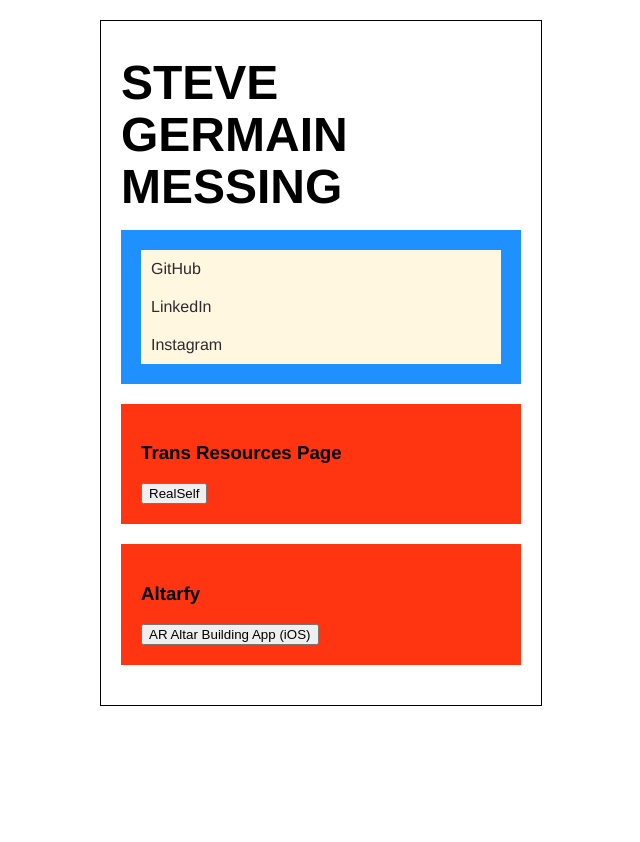
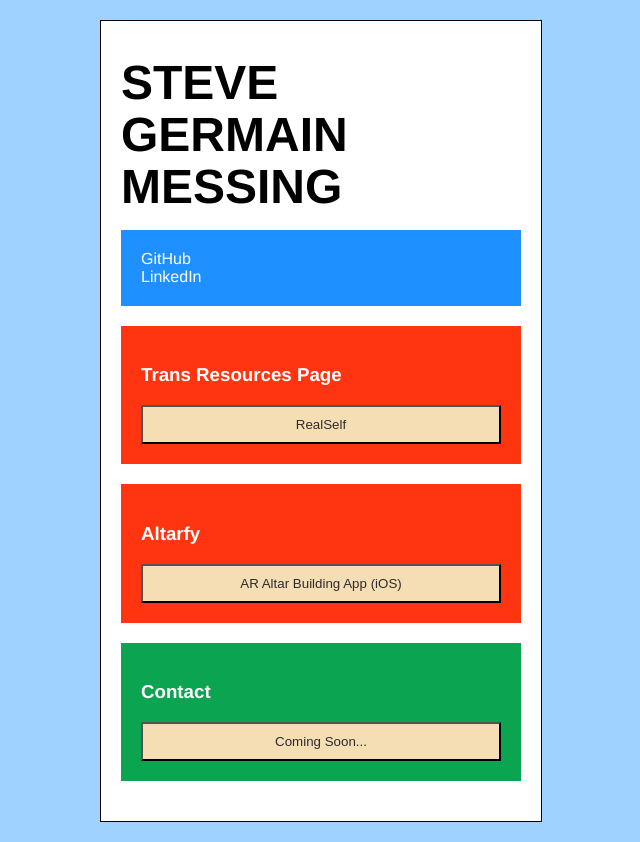
Before and after one commit to steve-messing/steve-messing.github.io, a React (Create React App) app: page / in a window 1280 px wide. Shown: the whole page, without its empty margins (319-959 px from the left). Before the commit the page ends 800 px from the top, so only its background shows below. Built offline with nearby package versions, Linux system fonts and the light colour scheme.

Commit message:
gorgeous colors

```diff
--- a/src/App.js
+++ b/src/App.js
@@ -2,11 +2,11 @@ import React from "react";
 // import Hamburger from "./components/hamburger";
 // import Nav from "./components/nav";
 // import Logo from "./components/logo";
+// import Pdf from "./components/pdf";
+// import resume from "./assets/resume.pdf";
+// import cv from "./assets/cv.pdf";
 import Name from "./components/name";
 import Css from "../src/css/style.css";
-import Pdf from "./components/pdf";
-import resume from "./assets/resume.pdf";
-import cv from "./assets/cv.pdf";
 
 function App() {
   return (
@@ -19,11 +19,8 @@ function App() {
               <a href="https://github.com/steve-messing">
                 <li>GitHub</li>
               </a>
-              <a href="https://github.com/steve-messing">
+              <a href="https://www.linkedin.com/in/steve-messing-a3b40264/">
                 <li>LinkedIn</li>
-              </a>
-              <a href="https://github.com/steve-messing">
-                <li>Instagram</li>
               </a>
             </ul>
           </div>
@@ -45,6 +42,15 @@ function App() {
                 AR Altar Building App (iOS)
             </button>
           </div>
+
+          <div class="green box">
+            <h3>
+                Contact
+            </h3>
+            <button href="/">
+                Coming Soon...
+            </button>
+          </div>
         </div>
       </div>
     </>
--- a/src/css/style.css
+++ b/src/css/style.css
@@ -1,17 +1,23 @@
 body {
     font-family: helvetica, arial, sans-serif;
     margin: 0;
+    background: #9FD2FF;
 }
 
 .container {
     padding: 20px;
     border: 1px solid #000;
     margin: 20px;
+    background: white;
 }
 
 h1 {
     font-size: 3em;
     line-height: 20px;
+}
+
+h3 {
+    color: white;
 }
 
 a {
@@ -32,6 +38,10 @@ ul {
     background: dodgerblue;
 }
 
+.green {
+    background: rgb(11, 164, 80);
+}
+
 .box {
     padding: 20px;
     margin-bottom: 20px;
@@ -41,15 +51,20 @@ ul {
     color: white;
 }
 
-.box li {
+.box a:hover {
+    color: yellow;
+}
+
+button {
     list-style: none;
-    background: #FFF7E0;
+    background: wheat;
     color: #2e2a2e;
     text-decoration: none;
     padding: 10px;
+    width: 100%;
 }
 
-.box li:hover {
+button:hover {
     background: #2e2a2e;
     color: #9FD2FF;
 }
```
Also changed, not shown: 7 other files (tests, documents, lock files or other folders).
